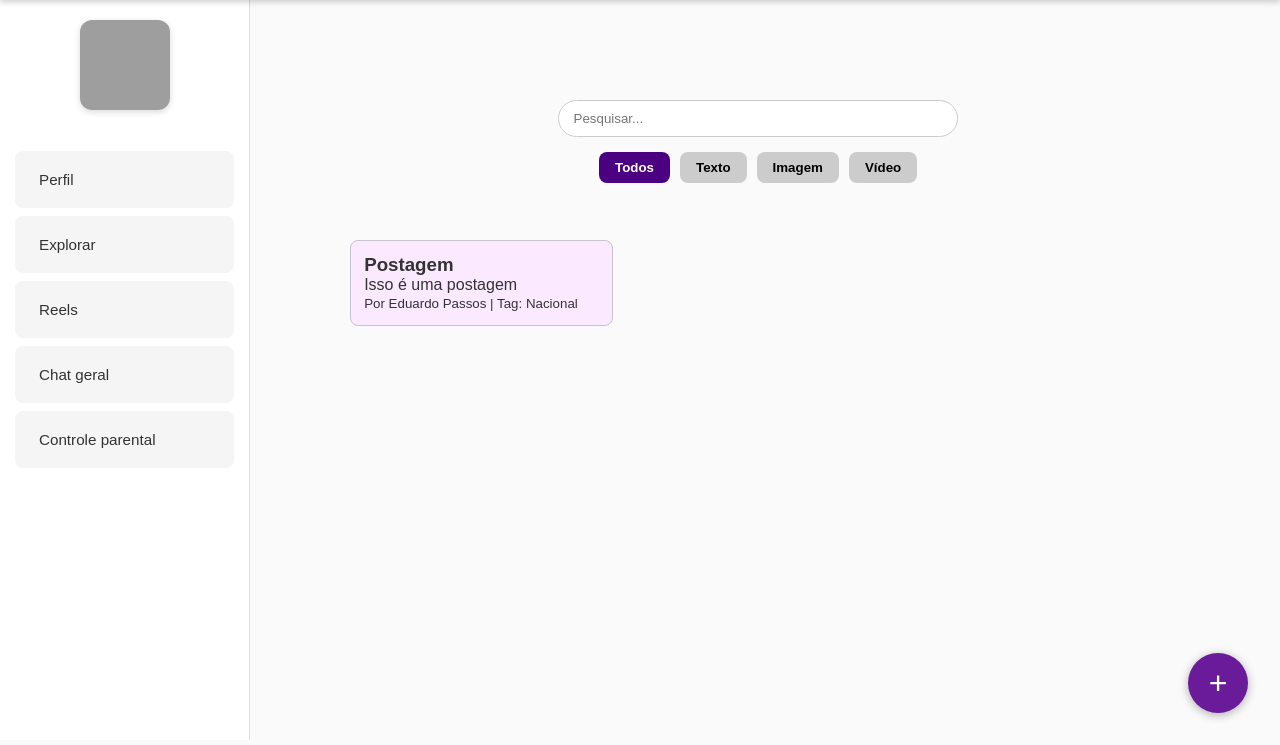
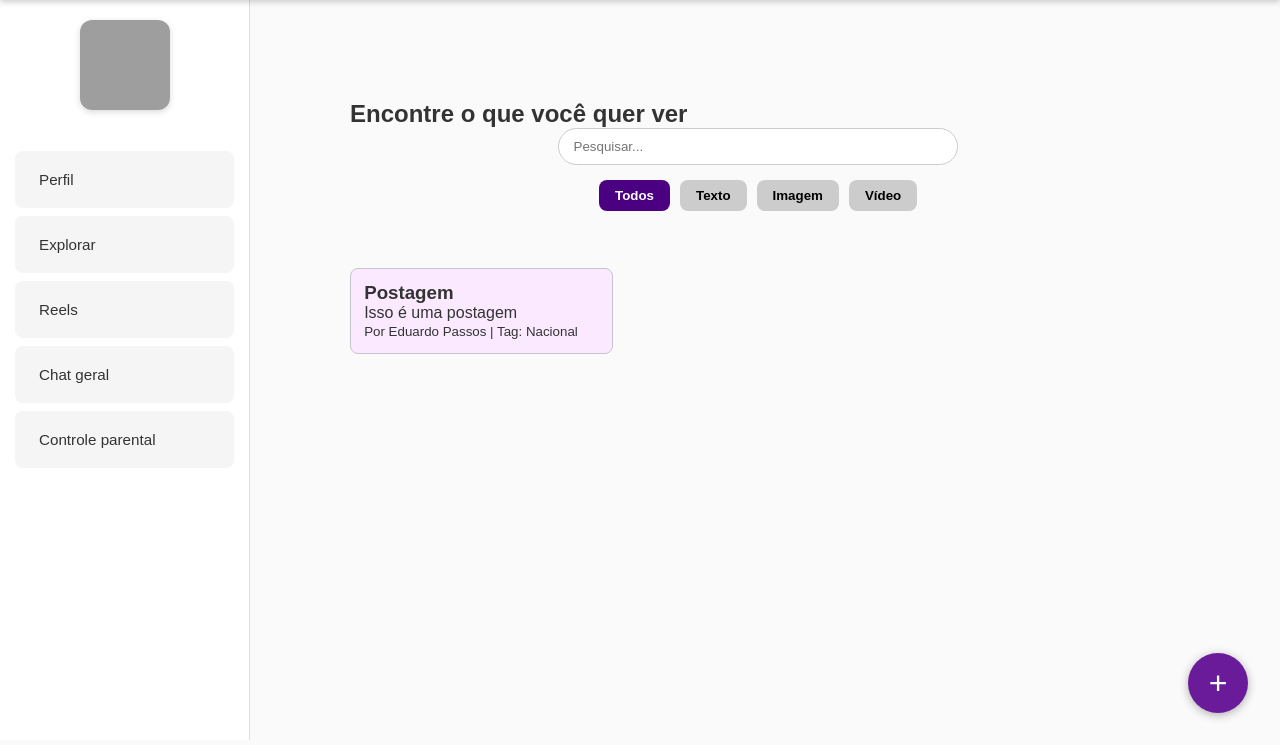
Before and after one commit to brunomid389/showprogress, a PHP site: page /showprogress-master/index.php in a window 1280 px wide. Shown: the part 55-800 px from the top of the page. Run offline with PHP 8.4, Linux system fonts and the light colour scheme; a user stored in the database is signed in; data comes from the database, SQL or seed files in the repository; grey boxes are pictures that could not be loaded.

Commit message:
Update index.php

```diff
--- a/showprogress-master/index.php
+++ b/showprogress-master/index.php
@@ -57,6 +57,9 @@ $result = $conn->query($sql);
   </aside>
 
   <section class="feed-area">
+        <div class="textt">
+        <h1>Encontre o que você quer ver</h1>
+      </div>
     <div class="search-container">
       <input type="text" class="search" placeholder="Pesquisar..." />
     </div>
```
